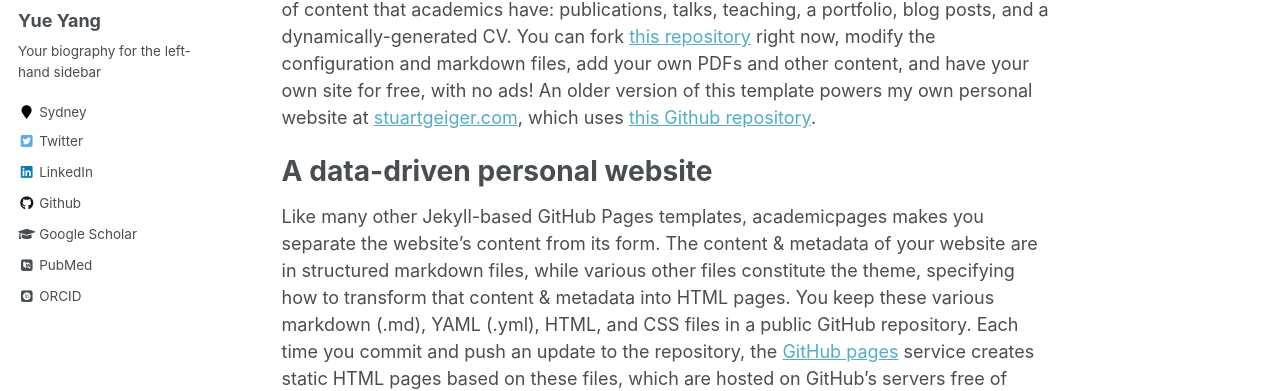
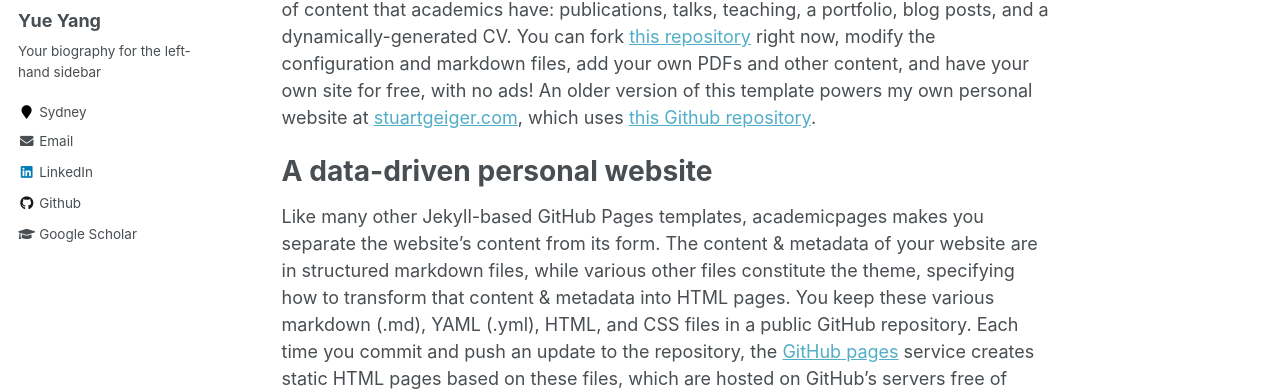
Before and after one commit to marco-yue/biography, a Jekyll site: the page built from _pages/about.md, in a window 1280 px wide. Shown: the part 327-718 px from the top of the page. Built offline with Jekyll 4.4.1, drawn with Linux system fonts in a browser that asks for light colours; some web fonts are replaced; part of the change alters nothing that is shown.

Commit message:
Update _config.yml

```diff
--- a/_config.yml
+++ b/_config.yml
@@ -85,10 +85,10 @@ author:
   bio              : "Your biography for the left-hand sidebar"
   location         : "Sydney"
   employer         :
-  pubmed           : "https://www.ncbi.nlm.nih.gov/pubmed/?term=john+snow"
-  googlescholar    : "http://yourfullgooglescholarurl.com"
-  email            :
-  researchgate     :  # example: "https://www.researchgate.net/profile/yourprofile"
+  pubmed           :
+  googlescholar    : "https://scholar.google.com/citations?user=dDrJPXcAAAAJ&hl=zh-CN"
+  email            : yang_yue@buaa.edu.cn
+  researchgate     :
   uri              :
   bitbucket        :
   codepen          :
@@ -100,16 +100,16 @@ author:
   google_plus      :
   keybase          :
   instagram        :
-  impactstory      : #"https://profiles.impactstory.org/u/xxxx-xxxx-xxxx-xxxx"
+  impactstory      :
   lastfm           :
   linkedin         : "https://www.linkedin.com/in/yue-yang-6a9a68141/"
-  orcid            : "http://orcid.org/yourorcidurl"
+  orcid            :
   pinterest        :
   soundcloud       :
-  stackoverflow    : # http://stackoverflow.com/users/123456/username
+  stackoverflow    :
   steam            :
   tumblr           :
-  twitter          : "replacethistwitterhandle"
+  twitter          :
   vine             :
   weibo            :
   xing             :
```
